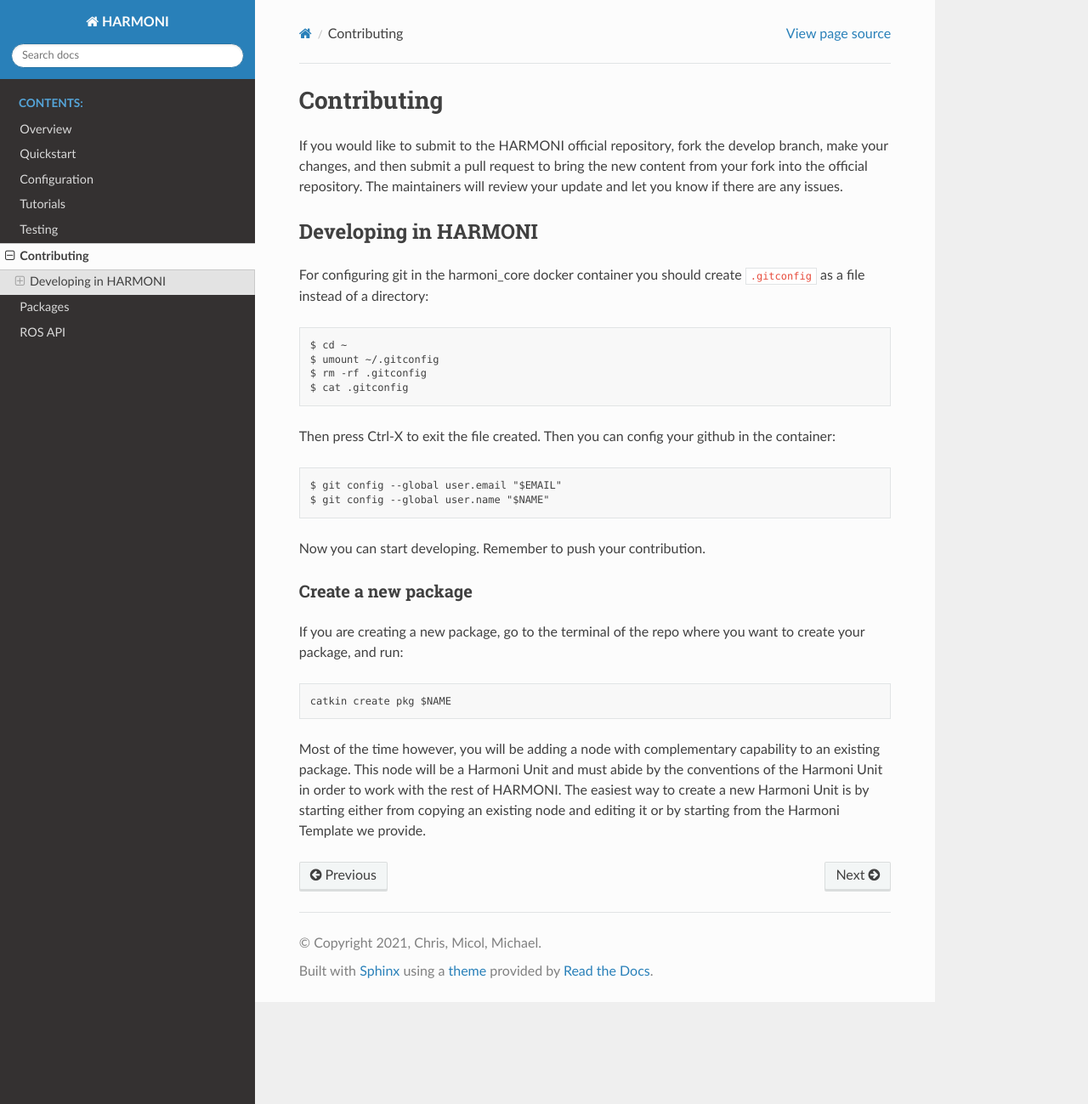
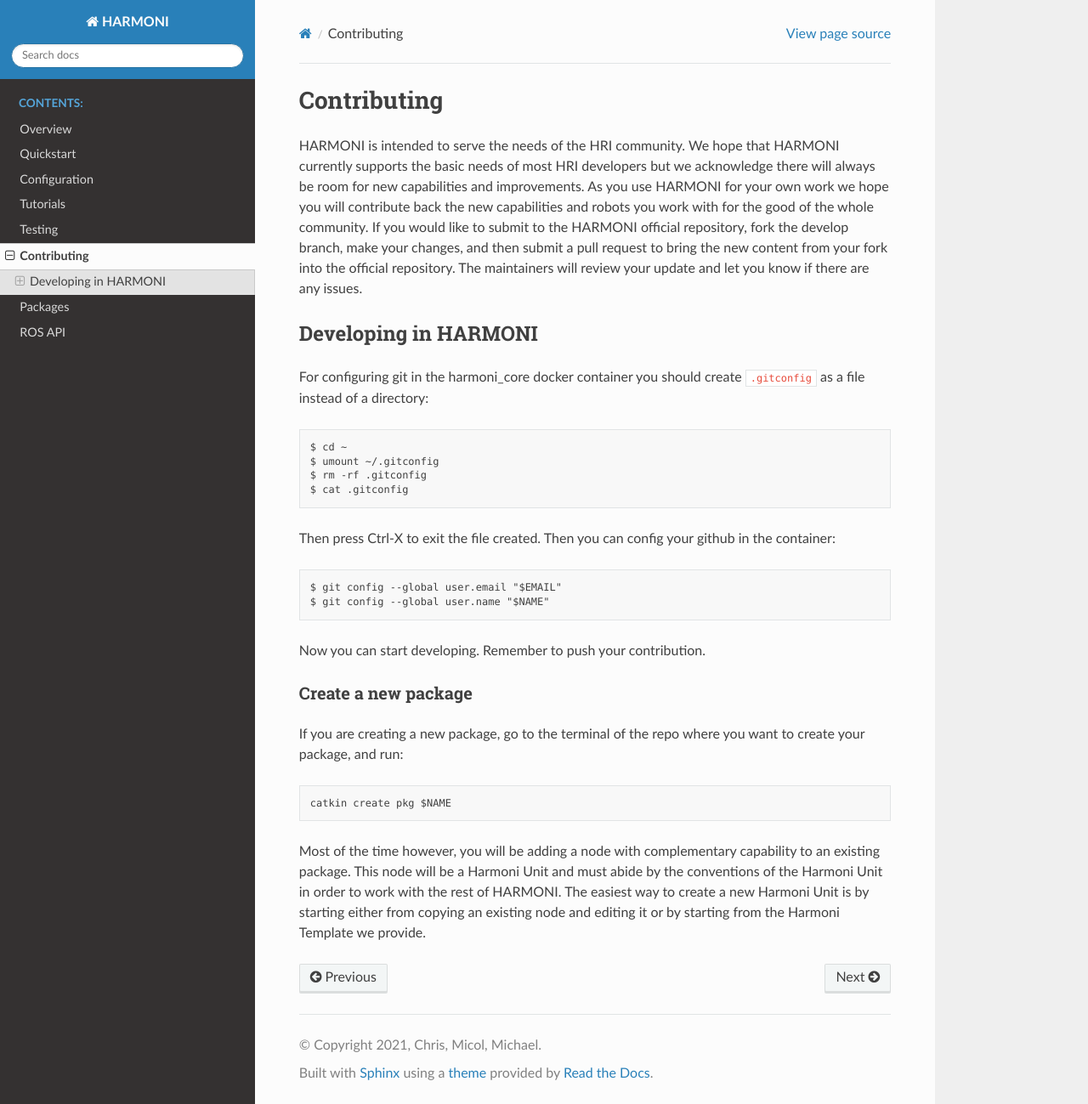
Before and after one commit to interaction-lab/HARMONI, a Sphinx documentation site: the page built from doc/Contributions.md, in a window 1280 px wide and 1299 px high. Shown: the whole window at 85% size. Built offline with Sphinx 7.4.7 and the Read the Docs theme 2.0.0, drawn with Linux system fonts in a browser that asks for light colours; pages that are not in the unit, such as notebooks, are missing from menus.

Commit message:
Update doc/Contributions.md
Co-authored-by: Chris Birmingham <cmbirmingham19@gmail.com>

```diff
--- a/doc/Contributions.md
+++ b/doc/Contributions.md
@@ -1,5 +1,6 @@
 # Contributing
 
+HARMONI is intended to serve the needs of the HRI community. We hope that HARMONI currently supports the basic needs of most HRI developers but we acknowledge there will always be room for new capabilities and improvements. As you use HARMONI for your own work we hope you will contribute back the new capabilities and robots you work with for the good of the whole community.
 If you would like to submit to the HARMONI official repository, fork the develop branch, make your changes, and then submit a pull request to bring the new content from your fork into the official repository. The maintainers will review your update and let you know if there are any issues.
 
 ## Developing in HARMONI
```
